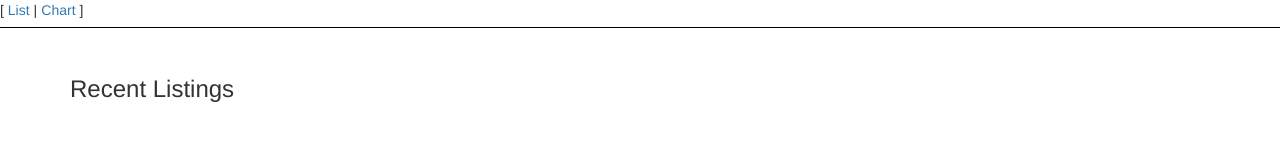
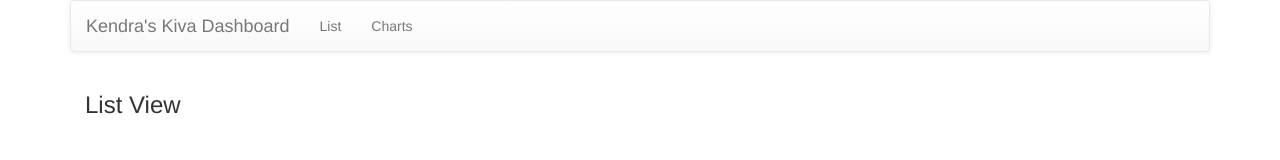
Before and after one commit to davidrs/kiva-kendra, a website: page app/index.html in a window 1280 px wide. Drawn offline with Linux system fonts and the light colour scheme; no server answers.

Commit message:
Add nice navbar

```diff
--- a/app/index.html
+++ b/app/index.html
@@ -21,16 +21,33 @@
   <script src="bower_components/html5-boilerplate/js/vendor/modernizr-2.6.2.min.js"></script>
 </head>
 <body>
-  <ul class="menu">
+  <div class="container">
+    <nav class="navbar navbar-default">
+        <div class="container-fluid">
+          <div class="navbar-header">
+            <button type="button" class="navbar-toggle collapsed" data-toggle="collapse" data-target="#navbar" aria-expanded="false" aria-controls="navbar">
+              <span class="sr-only">Toggle navigation</span>
+              <span class="icon-bar"></span>
+              <span class="icon-bar"></span>
+              <span class="icon-bar"></span>
+            </button>
+            <a class="navbar-brand" href="#">Kendra's Kiva Dashboard</a>
+          </div>
+          <div id="navbar" class="navbar-collapse collapse">
+            <ul class="nav navbar-nav">
               <li><a href="#/recent">List</a></li>
-    <li><a href="#/charts">Chart</a></li>
+              <li><a href="#/charts">Charts</a></li>
             </ul>
+          </div><!--/.nav-collapse -->
+        </div><!--/.container-fluid -->
+      </nav>
 
     <!--[if lt IE 7]>
         <p class="browsehappy">You are using an <strong>outdated</strong> browser. Please <a href="http://browsehappy.com/">upgrade your browser</a> to improve your experience.</p>
     <![endif]-->
 
     <div ng-view></div>
+  </div>
 
   <!-- In production use:
   <script src="//ajax.googleapis.com/ajax/libs/angularjs/x.x.x/angular.min.js"></script>
--- a/app/recent/recent.html
+++ b/app/recent/recent.html
@@ -1,5 +1,5 @@
 <div class="container">
-  <h3>Recent Listings</h3>
+  <h3>List View</h3>
   <div>
     <div style="min-height:180px;" class="well col-md-3 col-md-offset-1" ng-repeat="loan in loans | orderBy:orderProp ">
       <h4><a target="_open" href="http://www.kiva.org/lend/{{loan.id}}">{{loan.name}}, {{loan.loan_amount | currency:"$":0 }}</a></h4>
```
Lines whose indentation alone changed are shown as unchanged.
